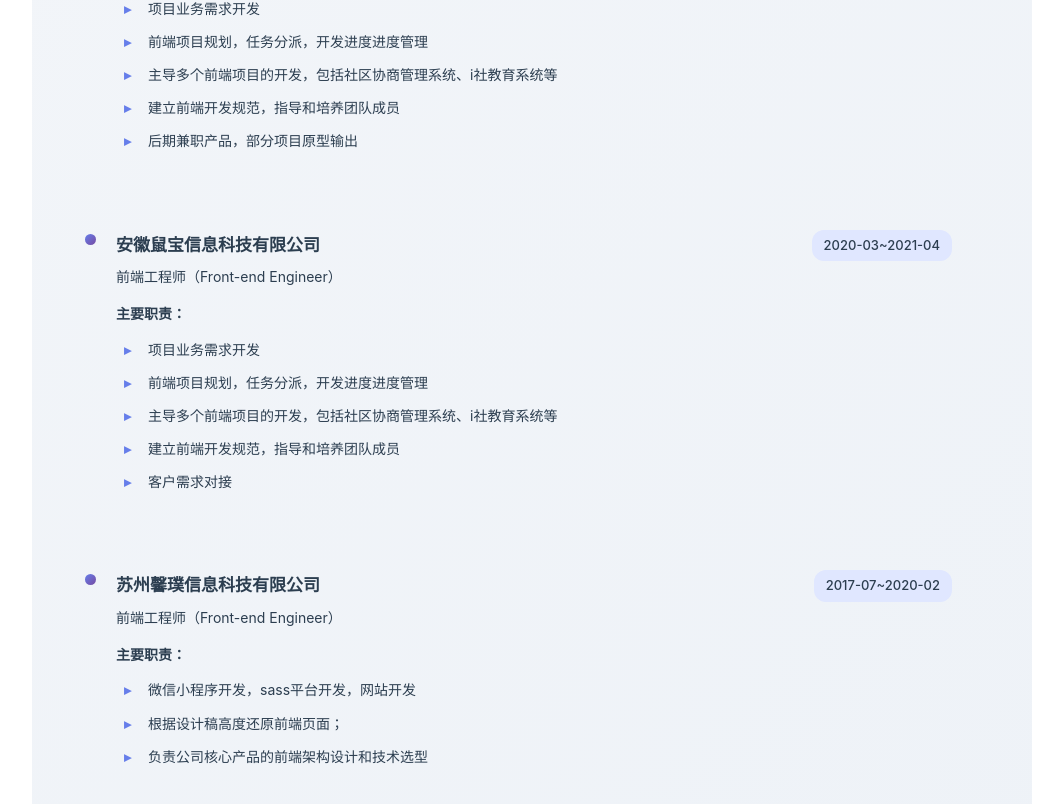
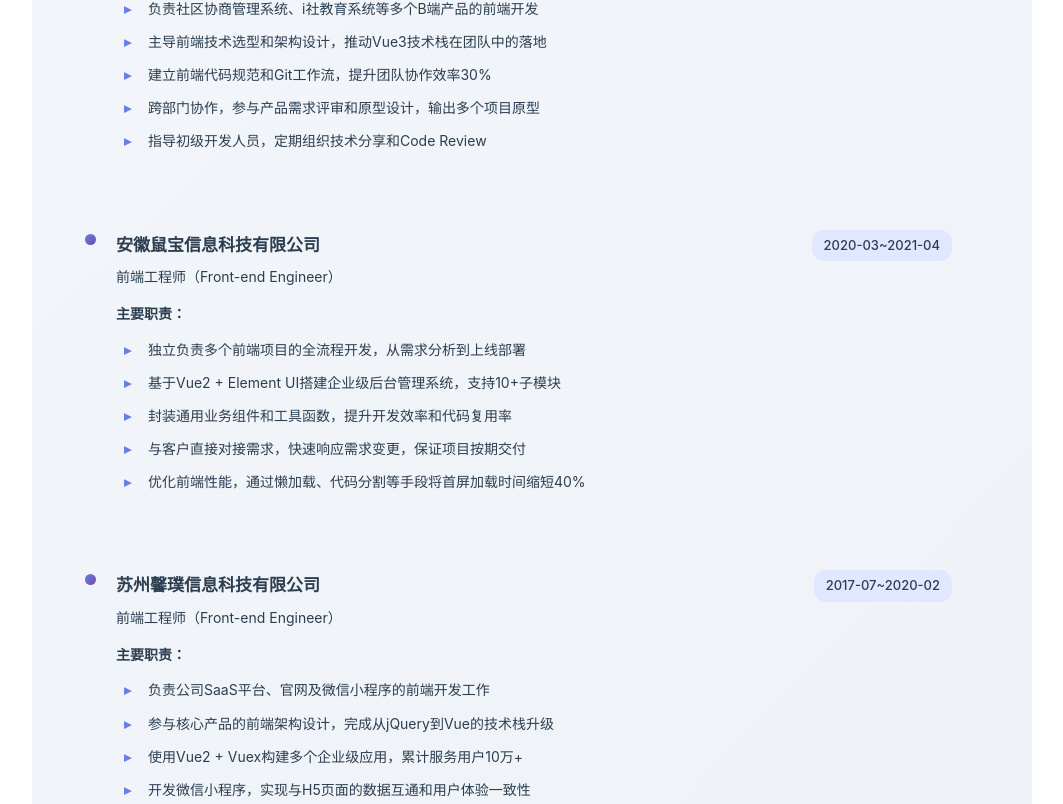
Before and after one commit to Flexita/flexita.github.io, a Vue app: page / in a window 1280 px wide. Shown: the part 1756-2560 px from the top of the page, without its empty margins (108-1171 px from the left). Built offline with nearby package versions, Linux system fonts and the light colour scheme.

Commit message:
docs: Update resume data

```diff
--- a/src/pages/resume/resume-data.ts
+++ b/src/pages/resume/resume-data.ts
@@ -11,7 +11,6 @@ export const resumeData = {
         link: "mailto:thk562391567@gmail.com",
       },
       { icon: "location", value: "合肥", link: "" },
-      { icon: "salary", value: "期望薪资：20-25K", link: "" },
     ],
   },
   intention: {
@@ -29,7 +28,6 @@ export const resumeData = {
       {
         school: "西南交通大学",
         major: "计算机科学与技术 • 本科",
-        period: "",
       },
     ],
   },
@@ -53,11 +51,11 @@ export const resumeData = {
         position: "前端工程师（Front-end Engineer）",
         period: "2021-05~2022-08",
         responsibilities: [
-          "项目业务需求开发",
-          "前端项目规划，任务分派，开发进度进度管理",
-          "主导多个前端项目的开发，包括社区协商管理系统、i社教育系统等",
-          "建立前端开发规范，指导和培养团队成员",
-          "后期兼职产品，部分项目原型输出",
+          "负责社区协商管理系统、i社教育系统等多个B端产品的前端开发",
+          "主导前端技术选型和架构设计，推动Vue3技术栈在团队中的落地",
+          "建立前端代码规范和Git工作流，提升团队协作效率30%",
+          "跨部门协作，参与产品需求评审和原型设计，输出多个项目原型",
+          "指导初级开发人员，定期组织技术分享和Code Review",
         ],
       },
       {
@@ -65,11 +63,11 @@ export const resumeData = {
         position: "前端工程师（Front-end Engineer）",
         period: "2020-03~2021-04",
         responsibilities: [
-          "项目业务需求开发",
-          "前端项目规划，任务分派，开发进度进度管理",
-          "主导多个前端项目的开发，包括社区协商管理系统、i社教育系统等",
-          "建立前端开发规范，指导和培养团队成员",
-          "客户需求对接",
+          "独立负责多个前端项目的全流程开发，从需求分析到上线部署",
+          "基于Vue2 + Element UI搭建企业级后台管理系统，支持10+子模块",
+          "封装通用业务组件和工具函数，提升开发效率和代码复用率",
+          "与客户直接对接需求，快速响应需求变更，保证项目按期交付",
+          "优化前端性能，通过懒加载、代码分割等手段将首屏加载时间缩短40%",
         ],
       },
       {
@@ -77,9 +75,11 @@ export const resumeData = {
         position: "前端工程师（Front-end Engineer）",
         period: "2017-07~2020-02",
         responsibilities: [
-          "微信小程序开发，sass平台开发，网站开发",
-          "根据设计稿高度还原前端页面；",
-          "负责公司核心产品的前端架构设计和技术选型",
+          "负责公司SaaS平台、官网及微信小程序的前端开发工作",
+          "参与核心产品的前端架构设计，完成从jQuery到Vue的技术栈升级",
+          "使用Vue2 + Vuex构建多个企业级应用，累计服务用户10万+",
+          "开发微信小程序，实现与H5页面的数据互通和用户体验一致性",
+          "严格按照UI设计稿进行像素级还原，确保视觉效果100%符合设计要求",
         ],
       },
     ],
@@ -92,26 +92,26 @@ export const resumeData = {
         techStack: "Vue3 + Vite + TypeScript + Naive UI + Pinia",
         tag: "核心项目",
         description:
-          "企业级安全生产管理系统，包含设备管理、事故管理、风险管理、法规管理十数个子系统",
+          "企业级安全生产管理系统，包含设备管理、事故管理、风险管理、法规管理等十余个子系统，服务企业用户500+",
         achievements: [
           {
-            text: "采用 Vue3 + Vite 构建现代化前端架构，提升开发效率50%",
-            highlights: ["Vue3 + Vite"],
+            text: "采用 Vue3 Composition API + Vite 构建现代化前端架构，显著提升开发体验与构建性能",
+            highlights: ["Vue3 Composition API", "Vite"],
           },
           {
-            text: "基于 微前端架构 设计，支持多团队协同开发和独立部署",
-            highlights: ["微前端架构"],
+            text: "基于 Qiankun微前端架构 设计，实现5个子应用独立开发部署，支持多团队并行协作",
+            highlights: ["Qiankun微前端架构"],
           },
           {
-            text: "集成 Echarts + ECharts GL 实现复杂数据可视化和3D展示",
+            text: "集成 Echarts + ECharts GL 实现复杂数据可视化和3D场景展示",
             highlights: ["Echarts + ECharts GL"],
           },
           {
-            text: "使用 Pinia 进行状态管理，配合 RxJS 处理复杂业务逻辑",
+            text: "使用 Pinia 进行状态管理，配合 RxJS 处理复杂异步业务流，大幅提升代码可维护性",
             highlights: ["Pinia", "RxJS"],
           },
           {
-            text: "建立完整的 ESLint + Prettier + Husky 代码规范体系",
+            text: "建立完整的 ESLint + Prettier + Husky 代码规范体系，配合CI/CD实现自动化质量检测",
             highlights: ["ESLint + Prettier + Husky"],
           },
         ],
@@ -121,27 +121,27 @@ export const resumeData = {
         techStack: "Vue2 + TypeScript + Element UI + Vuex + Electron",
         tag: "重点项目",
         description:
-          "消防POC接处合一客户端，支持实时调度、GIS定位、视频监控等功能",
+          "消防POC接处合一客户端，支持实时调度、GIS定位、视频监控等功能，部署于全国多个消防站点",
         achievements: [
           {
-            text: "使用 TypeScript 重构项目，提升代码质量和开发效率",
+            text: "使用 TypeScript 重构核心业务代码，显著减少运行时错误，提升系统稳定性",
             highlights: ["TypeScript"],
           },
           {
-            text: "集成 GIS地图 和实时视频监控，支持多种地图服务",
+            text: "集成 百度/高德/天地图 多种GIS服务和实时视频监控，支持多路视频同时预览",
             highlights: ["GIS地图"],
           },
           {
-            text: "实现 WebSocket 实时通信和 StompJS 消息推送",
+            text: "实现 WebSocket 长连接和 StompJS 消息推送，确保调度指令实时送达",
             highlights: ["WebSocket", "StompJS"],
           },
           {
-            text: "支持 多语言国际化 (Vue-i18n) 和动态皮肤切换",
-            highlights: ["多语言国际化"],
+            text: "支持 中英文国际化 (Vue-i18n) 和多套动态主题切换，满足不同地区使用需求",
+            highlights: ["中英文国际化"],
           },
           {
-            text: "建立组件化开发模式，提升代码复用性和维护性",
-            highlights: [],
+            text: "基于 Electron 打包桌面应用，实现跨平台部署和原生能力调用",
+            highlights: ["Electron"],
           },
         ],
       },
@@ -150,23 +150,23 @@ export const resumeData = {
         techStack: "Nuxt.js + Vue2 + G2-2D + 百度地图API",
         tag: "技术创新",
         description:
-          "基于Nuxt.js的服务端渲染GIS应用，支持复杂地图操作和数据可视化",
+          "基于Nuxt.js的服务端渲染GIS应用，支持复杂地图操作和数据可视化，承载高并发访问",
         achievements: [
           {
-            text: "采用 Nuxt.js SSR 架构，优化首屏加载和SEO表现",
+            text: "采用 Nuxt.js SSR 架构，有效优化首屏加载速度和SEO表现",
             highlights: ["Nuxt.js SSR"],
           },
           {
-            text: "集成 G2-2D地图引擎 和多种地图服务，支持复杂GIS操作",
+            text: "集成 G2-2D地图引擎 和多种地图服务，支持海量点位渲染和复杂GIS操作",
             highlights: ["G2-2D地图引擎"],
           },
           {
-            text: "实现 WebSocket 实时数据推送和 Echarts 动态图表",
+            text: "实现 WebSocket 实时数据推送和 Echarts 动态图表，数据更新实时流畅",
             highlights: ["WebSocket", "Echarts"],
           },
           {
-            text: "支持移动端适配和离线数据缓存，提升用户体验",
-            highlights: [],
+            text: "支持移动端响应式适配和离线数据缓存（IndexedDB），保障弱网环境下用户体验",
+            highlights: ["IndexedDB"],
           },
         ],
       },
@@ -174,18 +174,18 @@ export const resumeData = {
         name: "移动端应用矩阵",
         techStack: "Vue3 + Vite + Vant + APICloud + UniApp + Tauri",
         tag: "移动端",
-        description: "多个移动端混合应用开发，包括消防移动端、应急管理等",
+        description: "多个移动端混合应用开发，包括消防移动端、应急管理等，拥有广泛用户基础",
         achievements: [
           {
-            text: "基于 Vue3 + Vite 构建高性能移动端应用",
+            text: "基于 Vue3 + Vite 构建高性能移动端应用，提供极致流畅的用户体验",
             highlights: ["Vue3 + Vite"],
           },
           {
-            text: "使用 Vant UI 组件库，保证移动端交互体验",
+            text: "使用 Vant UI 组件库，自定义主题和二次封装，保证移动端交互体验一致性",
             highlights: ["Vant UI"],
           },
-          { text: "集成 APICloud 实现原生能力调用", highlights: ["APICloud"] },
-          { text: "支持 PWA 和离线使用，提升用户体验", highlights: ["PWA"] },
+          { text: "集成 APICloud 实现原生能力调用（相机、定位、推送等）", highlights: ["APICloud"] },
+          { text: "支持 PWA 和离线使用，通过Service Worker实现资源缓存和后台同步", highlights: ["PWA", "Service Worker"] },
         ],
       },
     ],
@@ -196,17 +196,19 @@ export const resumeData = {
       {
         name: "前端框架",
         items:
-          "Vue2/3, Nuxt.js, TypeScript, JavaScript ES6+, UniApp, ApiCloud, Electron",
+          "Vue2/3 (精通), Nuxt.js, React, TypeScript, JavaScript ES6+, UniApp, Electron",
       },
-      { name: "构建工具", items: "Vite, Webpack, Vue CLI, Gulp, Babel" },
-      { name: "状态管理", items: "Vuex, Pinia, RxJS" },
-      { name: "UI组件库", items: "Element UI, Naive UI, Vant, TailwindCSS" },
-      { name: "数据可视化", items: "Echarts, Echarts-GL, G2-2D, Canvas, SVG" },
-      { name: "工程化", items: "ESLint, Prettier, Husky, CommitLint, Git" },
-      { name: "其他技能", items: "微前端, SSR, PWA, WebSocket, HTTP/HTTPS" },
+      { name: "构建工具", items: "Vite, Webpack 4/5, Rollup, Vue CLI, Gulp, Babel, ESBuild" },
+      { name: "状态管理", items: "Vuex, Pinia, RxJS, Redux" },
+      { name: "UI组件库", items: "Element UI/Plus, Naive UI, Ant Design, Vant, TailwindCSS" },
+      { name: "数据可视化", items: "Echarts, Echarts-GL, G2/G6, D3.js, Canvas, SVG" },
+      { name: "工程化", items: "ESLint, Prettier, Husky, CommitLint, Conventional Commits, Git Flow" },
+      { name: "微前端", items: "Qiankun, Micro-App, Module Federation" },
+      { name: "测试工具", items: "Vitest, Jest, Cypress, Testing Library" },
+      { name: "其他技能", items: "SSR/SSG, PWA, WebSocket, HTTP/HTTPS, RESTful API, GraphQL" },
       {
         name: "开发工具",
-        items: "Webstorm, VS Code, Git, Chrome DevTools, Postman",
+        items: "WebStorm, VS Code, Git, Chrome DevTools, Postman, Charles",
       },
     ],
   },
@@ -214,28 +216,34 @@ export const resumeData = {
     title: "🌟 专业优势",
     items: [
       {
-        label: "丰富的项目经验：",
-        text: "超7年前端开发经验，主导过多个大型企业级项目",
-      },
-      { label: "技术架构能力：", text: "具备完整的前端架构设计和技术选型经验" },
-      {
-        label: "团队协作能力：",
-        text: "具备团队带领经验，能够指导和培养团队成员",
+        label: "大型项目实战：",
+        text: "7年+前端开发经验，主导过EHS安全管理平台（500+企业用户）及消防指挥调度系统等大型复杂项目，具备从0到1的架构设计与落地能力。",
       },
       {
-        label: "工程化实践：",
-        text: "建立完善的前端工程化体系，提升团队开发效率",
+        label: "技术架构深耕：",
+        text: "精通Vue生态及现代化前端工具链（Vite/TypeScript/Pinia），在微前端架构（Qiankun）、服务端渲染（Nuxt.js）及跨端开发（Electron/UniApp）方面有丰富实战经验。",
       },
       {
-        label: "技术前瞻性：",
-        text: "紧跟前端技术发展，积极引入新技术和最佳实践",
+        label: "工程化与提效：",
+        text: "擅长前端工程化体系建设，通过ESLint+Prettier+Husky规范代码，引入自动化CI/CD流程，显著提升团队开发效率与代码质量。",
       },
-      { label: "问题解决能力：", text: "具备强大的技术难点攻关和性能优化能力" },
+      {
+        label: "性能优化专家：",
+        text: "具备深厚的性能优化功底，曾通过SSR、代码分割、Service Worker等手段大幅提升核心项目首屏加载速度。",
+      },
+      {
+        label: "团队管理与赋能：",
+        text: "具备技术团队管理经验，善于通过技术分享、Code Review及文档沉淀提升团队整体技术水平，推动技术梯队建设。",
+      },
+      {
+        label: "持续学习与创新：",
+        text: "保持对前沿技术的敏锐度，积极探索Rust、WebAssembly等新技术在前端领域的应用，致力于用技术创新解决业务难题。",
+      },
     ],
   },
   evaluation: {
     title: "💡 个人评价",
     description:
-      "作为一名拥有超7年经验的资深前端工程师，我在Vue生态系统、工程化建设、团队管理等方面都有深入的理解和实践。擅长从0到1搭建前端架构，具备丰富的大型项目开发经验，能够在保证代码质量的同时快速交付产品。具备良好的沟通协调能力和团队合作精神，能够胜任职位，带领团队完成更具挑战性的项目。",
+      "7年+前端开发经验，精通Vue全家桶生态，在企业级应用架构设计、性能优化、工程化建设方面有深入实践。擅长从0到1搭建前端项目，主导过EHS安全生产管理平台、消防指挥调度系统等多个大型B端项目，具备微前端、SSR、Electron等多种技术栈实战经验。注重代码质量和团队协作，建立了完善的前端开发规范和工程化体系。具备良好的技术视野和学习能力，能够快速掌握新技术并应用到实际项目中，期待在新的平台上持续成长并创造更大价值。",
   },
 };
```
